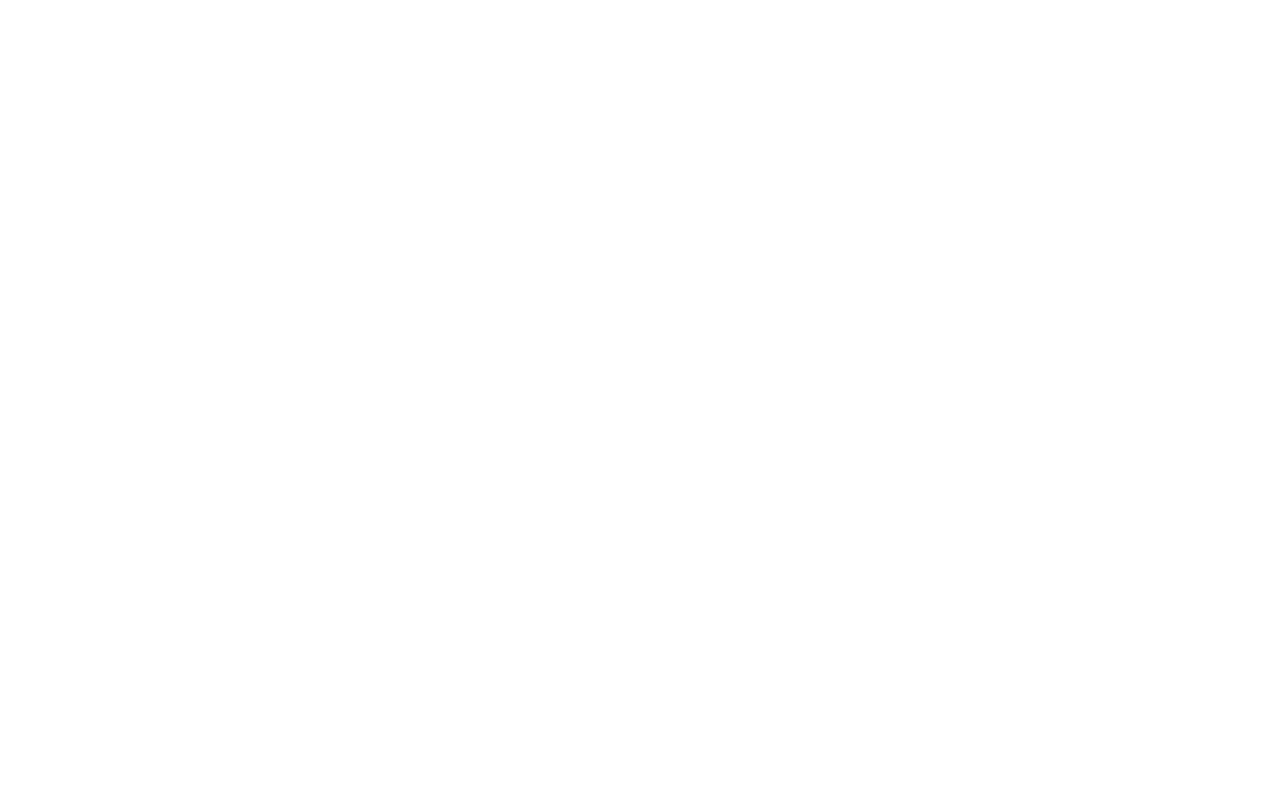
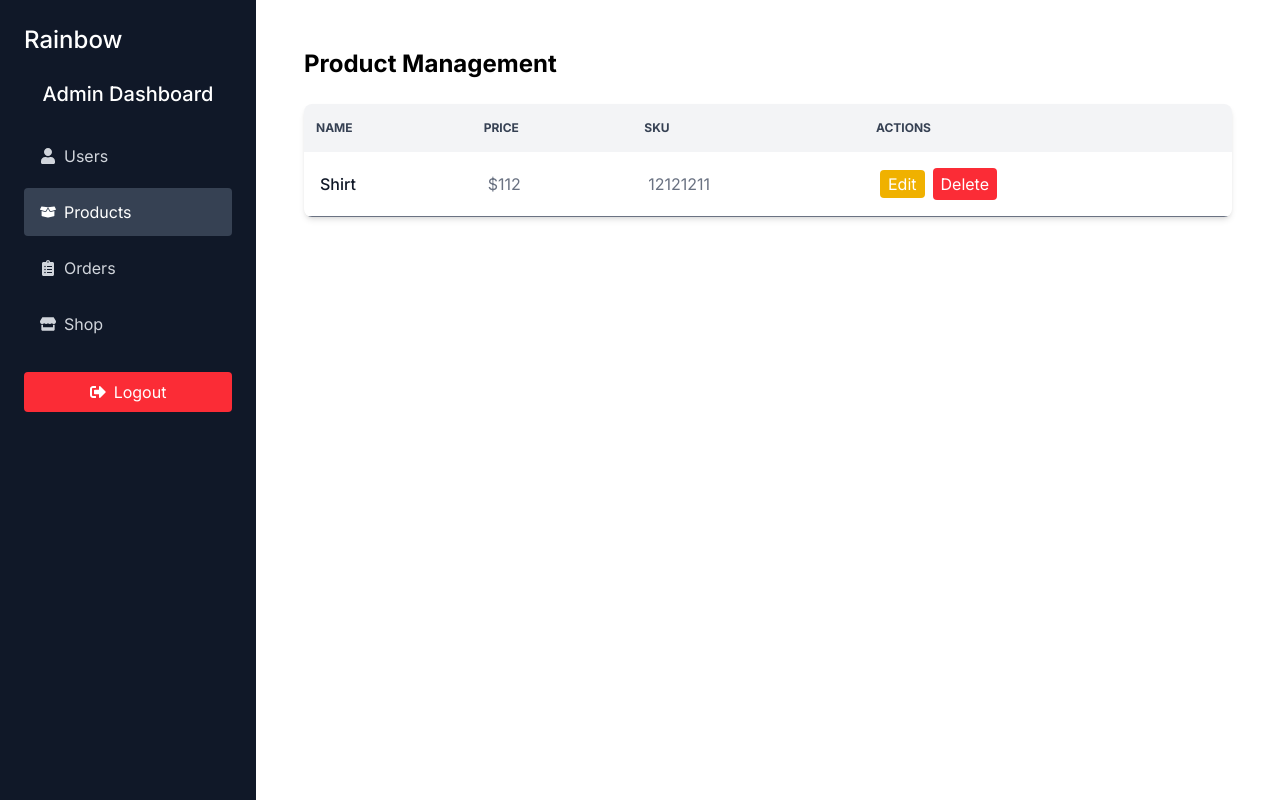
Before and after one commit to nmphat2004/Rainbow-Shop, a React (Vite) app in the folder frontend/: page /admin/products in a window 1280 px wide. Before the commit this address had no page. Built offline with nearby package versions, Linux system fonts and the light colour scheme.

Commit message:
add product management component

```diff
--- a/frontend/src/App.jsx
+++ b/frontend/src/App.jsx
@@ -14,6 +14,7 @@
 import AdminLayout from './components/Admin/AdminLayout';
 import AdminHomePage from './pages/AdminHomePage';
 import UserManagement from './components/Admin/UserManagement';
+import ProductManagement from './components/Admin/ProductManagement';
 
 const App = () => {
 	return (
@@ -37,7 +38,8 @@
 				</Route>
 				<Route path='/admin' element={<AdminLayout />}>
 					<Route index element={<AdminHomePage />} />
-					<Route path='user' element={<UserManagement />} />
+					<Route path='users' element={<UserManagement />} />
+					<Route path='products' element={<ProductManagement />} />
 				</Route>
 			</Routes>
 		</BrowserRouter>
--- a/frontend/src/components/Admin/AdminSidebar.jsx
+++ b/frontend/src/components/Admin/AdminSidebar.jsx
@@ -25,7 +25,7 @@
 
 			<nav className='flex flex-col space-y-2'>
 				<NavLink
-					to='/admin/user'
+					to='/admin/users'
 					className={({ isActive }) =>
 						isActive
 							? 'bg-gray-700 text-white py-3 px-4 rounded flex items-center space-x-2'
--- /dev/null
+++ b/frontend/src/components/Admin/ProductManagement.jsx
@@ -0,0 +1,70 @@
+import { Link } from 'react-router-dom';
+
+const ProductManagement = () => {
+	const products = [
+		{
+			_id: 121121,
+			name: 'Shirt',
+			price: 112,
+			sku: '12121211',
+		},
+	];
+
+	const handleDeleteProduct = (id) => {
+		if (window.confirm('Are you sure you want to delete the Product?')) {
+			console.log(id);
+		}
+	};
+
+	return (
+		<div className='max-w-7xl mx-auto p-6'>
+			<h2 className='text-2xl font-bold mb-6'>Product Management</h2>
+			<div className='overflow-x-auto shadow-md sm:rounded-lg'>
+				<table className='min-w-full text-left text-gray-500'>
+					<thead className='bg-gray-100 text-xs uppercase text-gray-700'>
+						<tr>
+							<th className='px-3 py-4'>Name</th>
+							<th className='px-3 py-4'>Price</th>
+							<th className='px-3 py-4'>SKU</th>
+							<th className='px-3 py-4'>Actions</th>
+						</tr>
+					</thead>
+					<tbody>
+						{products.length > 0 ? (
+							products.map((product) => (
+								<tr
+									key={product.id}
+									className='border-b hover:bg-gray-50 cursor-pointer'>
+									<td className='p-4 font-medium text-gray-900 whitespace-nowrap'>
+										{product.name}
+									</td>
+									<td className='p-4'>${product.price}</td>
+									<td className='p-4'>{product.sku}</td>
+									<td className='p-4'>
+										<Link
+											to={`/admin/products/${product._id}/edit`}
+											className='bg-yellow-500 text-white px-2 py-1 rounded mr-2 hover:bg-yellow-600'>
+											Edit
+										</Link>
+										<button
+											onClick={() => handleDeleteProduct(product._id)}
+											className='bg-red-500 text-white px-2 py-1 rounded hover:bg-red-600'>
+											Delete
+										</button>
+									</td>
+								</tr>
+							))
+						) : (
+							<tr>
+								<td colSpan={4} className='p-4 text-center text-gray-500'>
+									No Products Found
+								</td>
+							</tr>
+						)}
+					</tbody>
+				</table>
+			</div>
+		</div>
+	);
+};
+export default ProductManagement;
```
